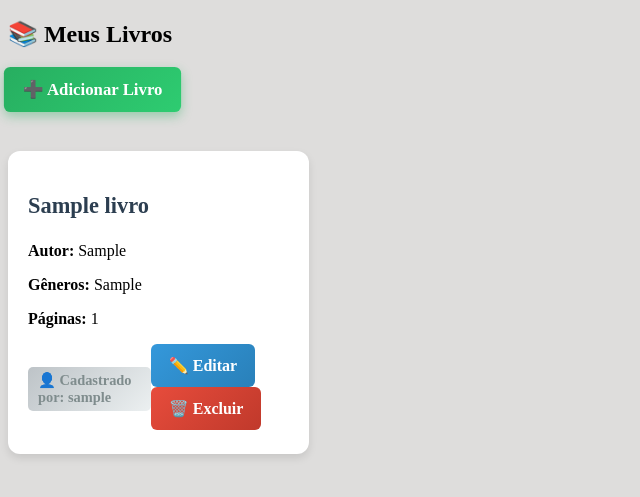
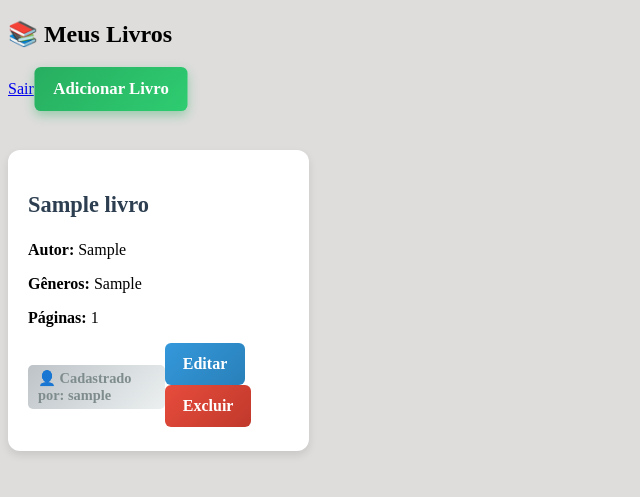
Before and after one commit to CeciliaCarol/BibliotecaVirtual, a Django app: page /livros/ in a window 1280 px wide. Shown: the top 497 px of the page, without its empty margins (0-640 px from the left). Run offline with Django 5.2, Linux system fonts and the light colour scheme; a user stored in the database is signed in; tables that the repository leaves empty hold one stand-in row (values such as "Sample post").

Commit message:
Adicção de classes para definir estilos

```diff
--- a/biblioteca/apps/livros/templates/livros/listar.html
+++ b/biblioteca/apps/livros/templates/livros/listar.html
@@ -3,21 +3,22 @@
 {% block content %}
     <div class="container">
         <h2 class="page-title">📚 Meus Livros</h2>
-        <a href="{% url 'adicionar_livro' %}" class="btn btn-add">➕ Adicionar Livro</a>
+        <a href="{% url 'usuario:login' %}">Sair</a>
+        <a href="{% url 'adicionar_livro' %}" class="btn btn-add"> Adicionar Livro</a>
         <div class="livros-list">
             {% for livro in livros %}
                 <div class="livro-card">
                     <div class="livro-details">
                         <h3 class="livro-title">{{ livro.titulo }}</h3>
-                        <p><strong>Autor:</strong> {{ livro.autor }}</p>
-                        <p><strong>Gêneros:</strong> {{ livro.generos }}</p>
-                        <p><strong>Páginas:</strong> {{ livro.paginas }}</p>
+                        <p class="livro-info"><strong>Autor:</strong> {{ livro.autor }}</p>
+                        <p class="livro-info"><strong>Gêneros:</strong> {{ livro.generos }}</p>
+                        <p class="livro-info"><strong>Páginas:</strong> {{ livro.paginas }}</p>
                     </div>
                     <div class="livro-footer">
                         <span class="livro-usuario">👤 <strong>Cadastrado por:</strong> {{ livro.usuario.username }}</span>
                         <div class="livro-actions">
-                            <a href="{% url 'editar_livro' livro.id %}" class="btn btn-edit">✏️ Editar</a>
-                            <a href="{% url 'excluir_livro' livro.id %}" class="btn btn-delete">🗑️ Excluir</a>
+                            <a href="{% url 'editar_livro' livro.id %}" class="btn btn-edit">Editar</a>
+                            <a href="{% url 'excluir_livro' livro.id %}" class="btn btn-delete">Excluir</a>
                         </div>
                     </div>
                 </div>
```
